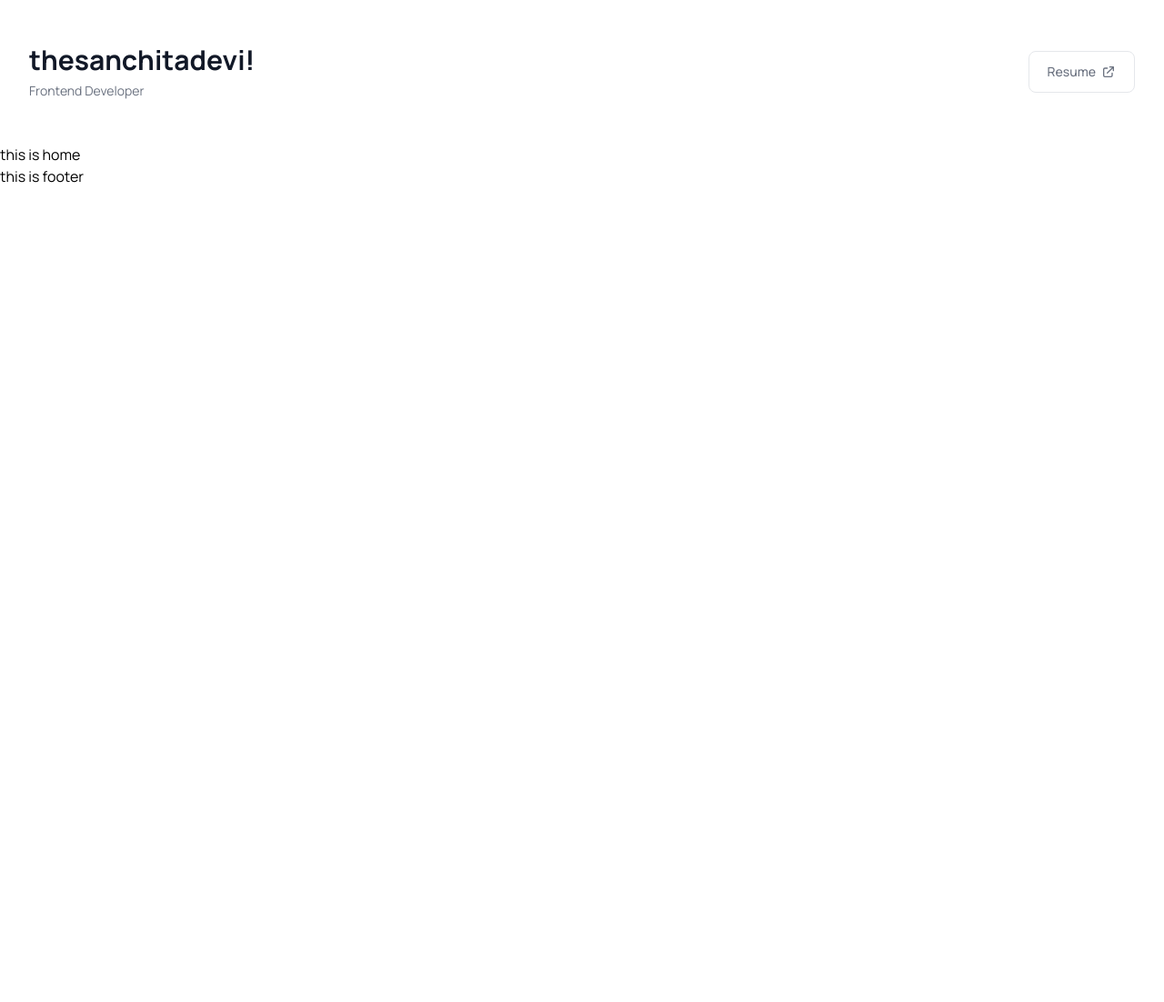
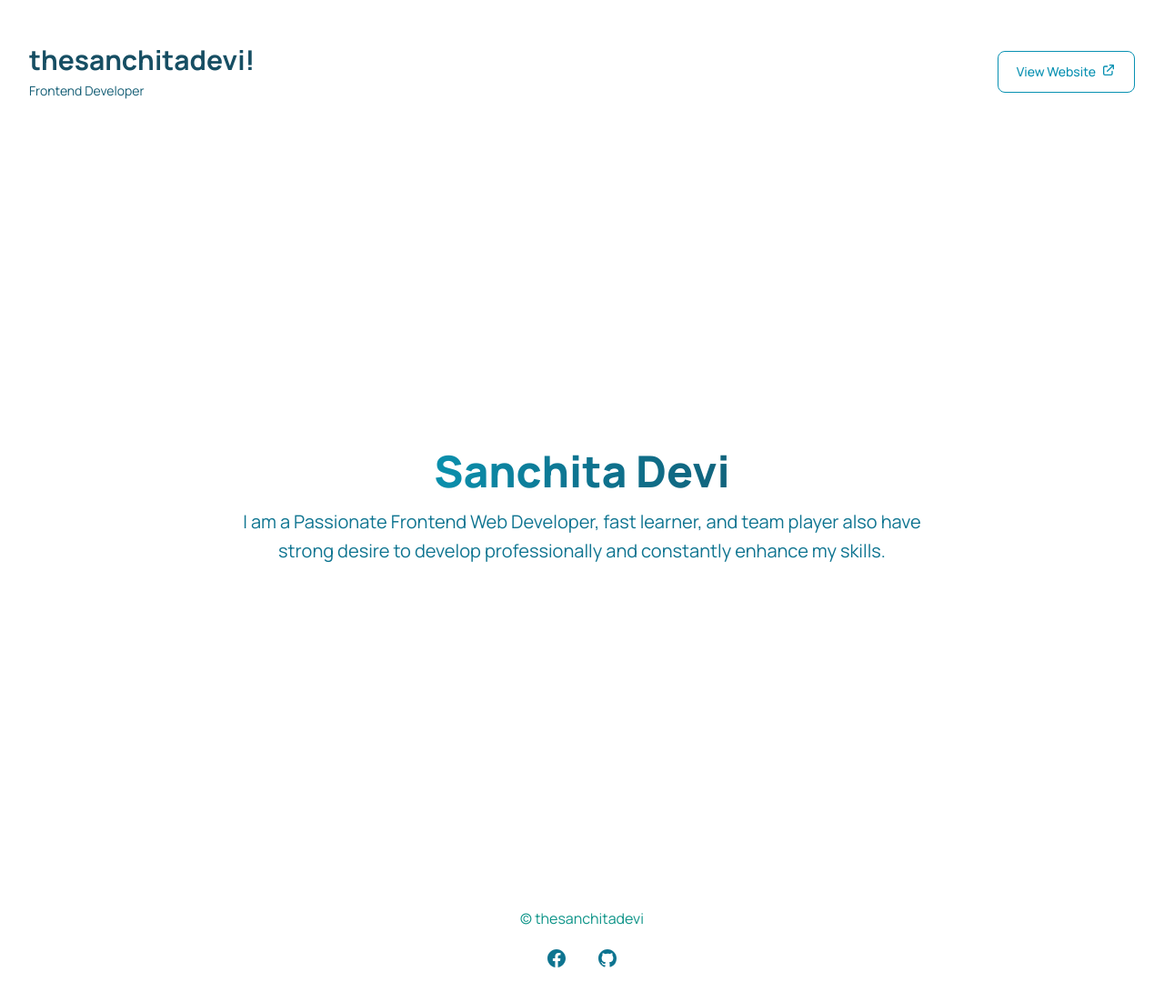
Before and after one commit to thesanchitadevi/the-sanchita-devi, a React (Create React App) app: page / in a window 1280 px wide. Shown: the top 1102 px of the page at 91% size. Before the commit the page ends 800 px from the top, so only its background shows below. Built offline with nearby package versions, Linux system fonts and the light colour scheme.

Commit message:
footer added with social

```diff
--- a/src/Pages/Footer/Footer.js
+++ b/src/Pages/Footer/Footer.js
@@ -2,9 +2,63 @@ import React from 'react';
 
 const Footer = () => {
     return (
-        <div>
-            <h1>this is footer</h1>
-        </div>
+        <footer aria-label="Site Footer" >
+            <div className="mx-auto max-w-5xl px-4 py-10 sm:px-6 lg:px-8">
+                <div className="flex justify-center text-teal-600">
+                    <h1>© thesanchitadevi</h1>
+                </div>
+
+
+                <ul className="mt-5 flex justify-center gap-6 md:gap-8">
+                    <li>
+                        <a
+                            href="https://www.facebook.com/thesanchitadevi/"
+                            rel="noreferrer"
+                            target="_blank"
+                            className="text-cyan-700 transition hover:text-cyan-700/75"
+                        >
+                            <span className="sr-only">Facebook</span>
+                            <svg
+                                className="h-6 w-6"
+                                fill="currentColor"
+                                viewBox="0 0 24 24"
+                                aria-hidden="true"
+                            >
+                                <path
+                                    fill-rule="evenodd"
+                                    d="M22 12c0-5.523-4.477-10-10-10S2 6.477 2 12c0 4.991 3.657 9.128 8.438 9.878v-6.987h-2.54V12h2.54V9.797c0-2.506 1.492-3.89 3.777-3.89 1.094 0 2.238.195 2.238.195v2.46h-1.26c-1.243 0-1.63.771-1.63 1.562V12h2.773l-.443 2.89h-2.33v6.988C18.343 21.128 22 16.991 22 12z"
+                                    clip-rule="evenodd"
+                                />
+                            </svg>
+                        </a>
+                    </li>
+                    <li>
+                        <a
+                            href="https://github.com/thesanchitadevi"
+                            rel="noreferrer"
+                            target="_blank"
+                            className="text-cyan-700 transition hover:text-cyan-700/75"
+                        >
+                            <span className="sr-only">GitHub</span>
+                            <svg
+                                className="h-6 w-6"
+                                fill="currentColor"
+                                viewBox="0 0 24 24"
+                                aria-hidden="true"
+                            >
+                                <path
+                                    fill-rule="evenodd"
+                                    d="M12 2C6.477 2 2 6.484 2 12.017c0 4.425 2.865 8.18 6.839 9.504.5.092.682-.217.682-.483 0-.237-.008-.868-.013-1.703-2.782.605-3.369-1.343-3.369-1.343-.454-1.158-1.11-1.466-1.11-1.466-.908-.62.069-.608.069-.608 1.003.07 1.531 1.032 1.531 1.032.892 1.53 2.341 1.088 2.91.832.092-.647.35-1.088.636-1.338-2.22-.253-4.555-1.113-4.555-4.951 0-1.093.39-1.988 1.029-2.688-.103-.253-.446-1.272.098-2.65 0 0 .84-.27 2.75 1.026A9.564 9.564 0 0112 6.844c.85.004 1.705.115 2.504.337 1.909-1.296 2.747-1.027 2.747-1.027.546 1.379.202 2.398.1 2.651.64.7 1.028 1.595 1.028 2.688 0 3.848-2.339 4.695-4.566 4.943.359.309.678.92.678 1.855 0 1.338-.012 2.419-.012 2.747 0 .268.18.58.688.482A10.019 10.019 0 0022 12.017C22 6.484 17.522 2 12 2z"
+                                    clip-rule="evenodd"
+                                />
+                            </svg>
+                        </a>
+                    </li>
+
+                </ul>
+            </div>
+        </footer>
+
     );
 };
 
--- /dev/null
+++ b/src/Pages/Home/Banner.js
@@ -0,0 +1,29 @@
+import React from 'react';
+
+const Banner = () => {
+    return (
+        <section className="text-cyan-700">
+            <div
+                className="mx-auto max-w-screen-xl px-4 py-20 lg:flex lg:h-screen lg:items-center"
+            >
+                <div className="mx-auto max-w-3xl text-center">
+                    <h1
+                        className="bg-gradient-to-r from-cyan-500 via-cyan-700 to-cyan-900 bg-clip-text text-3xl font-extrabold text-transparent sm:text-5xl"
+                    >
+                        Sanchita Devi
+
+                        {/* <span className="sm:block"> Increase Conversion. </span> */}
+                    </h1>
+
+                    <p className="mx-auto mt-4  sm:text-xl sm:leading-relaxed">
+                        I am a Passionate Frontend Web Developer, fast learner, and team player
+                        also have strong desire to develop professionally and constantly enhance my skills.
+                    </p>
+                </div>
+            </div>
+        </section>
+
+    );
+};
+
+export default Banner;
--- a/src/Pages/Home/Home.js
+++ b/src/Pages/Home/Home.js
@@ -1,9 +1,10 @@
 import React from 'react';
+import Banner from './Banner';
 
 const Home = () => {
     return (
         <div>
-            <h1>this is home</h1>
+            <Banner></Banner>
         </div>
     );
 };
--- a/src/Pages/Nav/Nav.js
+++ b/src/Pages/Nav/Nav.js
@@ -3,27 +3,27 @@ import { Link } from 'react-router-dom';
 
 const Nav = () => {
     return (
-        <div>
-            <header aria-label="Page Header">
-                <div class="mx-auto max-w-screen-xl px-4 py-4 sm:py-12 sm:px-6 lg:px-8">
-                    <div class="sm:flex sm:items-center sm:justify-between">
-                        <div class="text-center sm:text-left">
-                            <h1 class="text-2xl font-bold text-gray-900 sm:text-3xl">
+        <>
+            <header aria-label="Page Header" className='lg:mb-0 sm:mb-30'>
+                <div className="mx-auto max-w-screen-xl px-4 py-8 sm:py-12 sm:px-6 lg:px-8">
+                    <div className="sm:flex sm:items-center sm:justify-between">
+                        <div className="text-center sm:text-left">
+                            <h1 className="text-2xl font-bold text-cyan-900 sm:text-3xl">
                                 thesanchitadevi!
                             </h1>
 
-                            <p class="mt-1.5 text-sm text-gray-500">
+                            <p className="mt-1.5 text-sm text-cyan-800">
                                 Frontend Developer
                             </p>
                         </div>
 
                         <div class="mt-4 flex flex-col gap-4 sm:mt-0 sm:flex-row sm:items-center">
-                            <a href="https://drive.google.com/file/d/19l4GuCOJvAA-3RUn4lKgLALNiPBst1lm/view?usp=sharing" target="_blank">
+                            <a href="https://drive.google.com/file/d/19l4GuCOJvAA-3RUn4lKgLALNiPBst1lm/view?usp=sharing" class="inline-flex items-center justify-center rounded-lg border border-cyan-600 px-5 py-3 text-cyan-600 transition hover:bg-cyan-50 hover:text-cyan-800 focus:outline-none focus:ring" target="_blank">
                                 <button
-                                    class="inline-flex items-center justify-center rounded-lg border border-gray-200 px-5 py-3 text-gray-500 transition hover:bg-gray-50 hover:text-gray-700 focus:outline-none focus:ring"
+                                    className='flex justify-center'
                                     type="button"
                                 >
-                                    <span class="text-sm font-medium"> Resume </span>
+                                    <span class="text-sm font-medium"> View Website </span>
 
                                     <svg
                                         xmlns="http://www.w3.org/2000/svg"
@@ -48,7 +48,7 @@ const Nav = () => {
                 </div>
             </header>
 
-        </div>
+        </>
     );
 };
 
```
